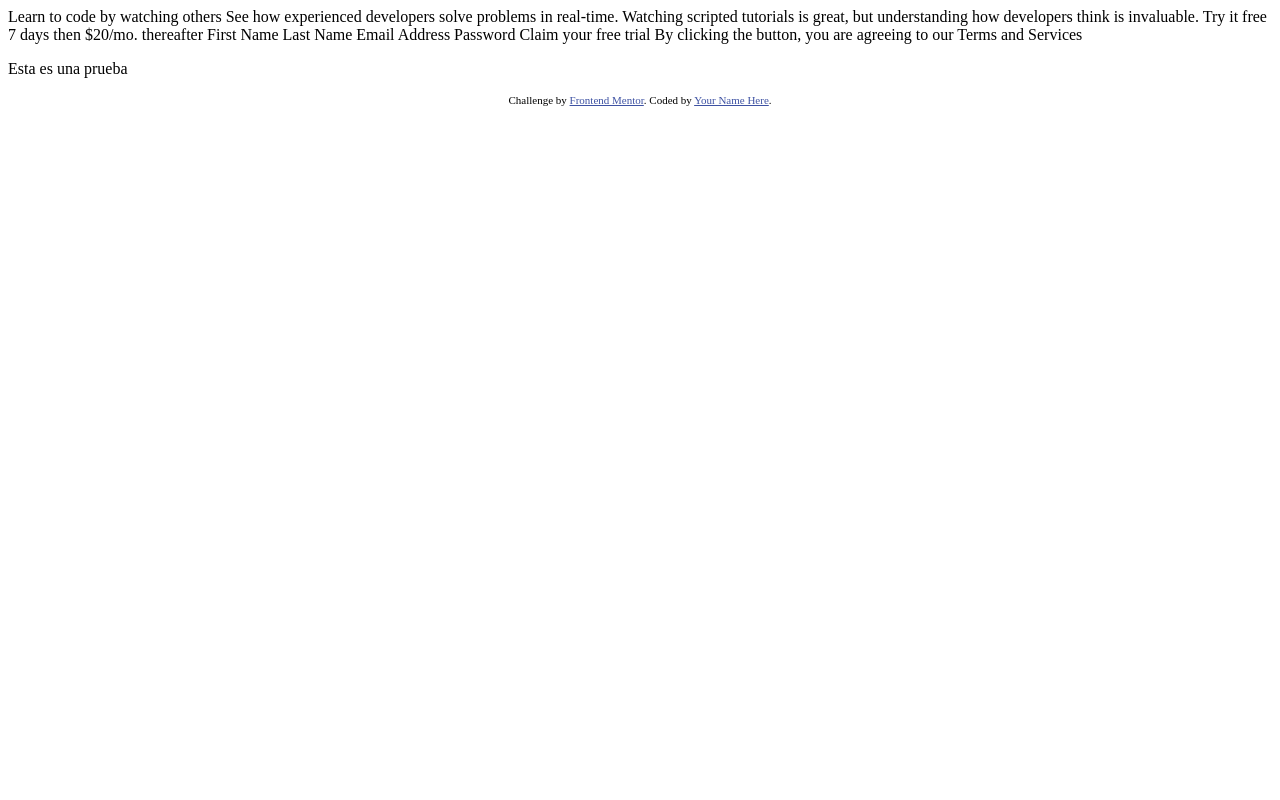
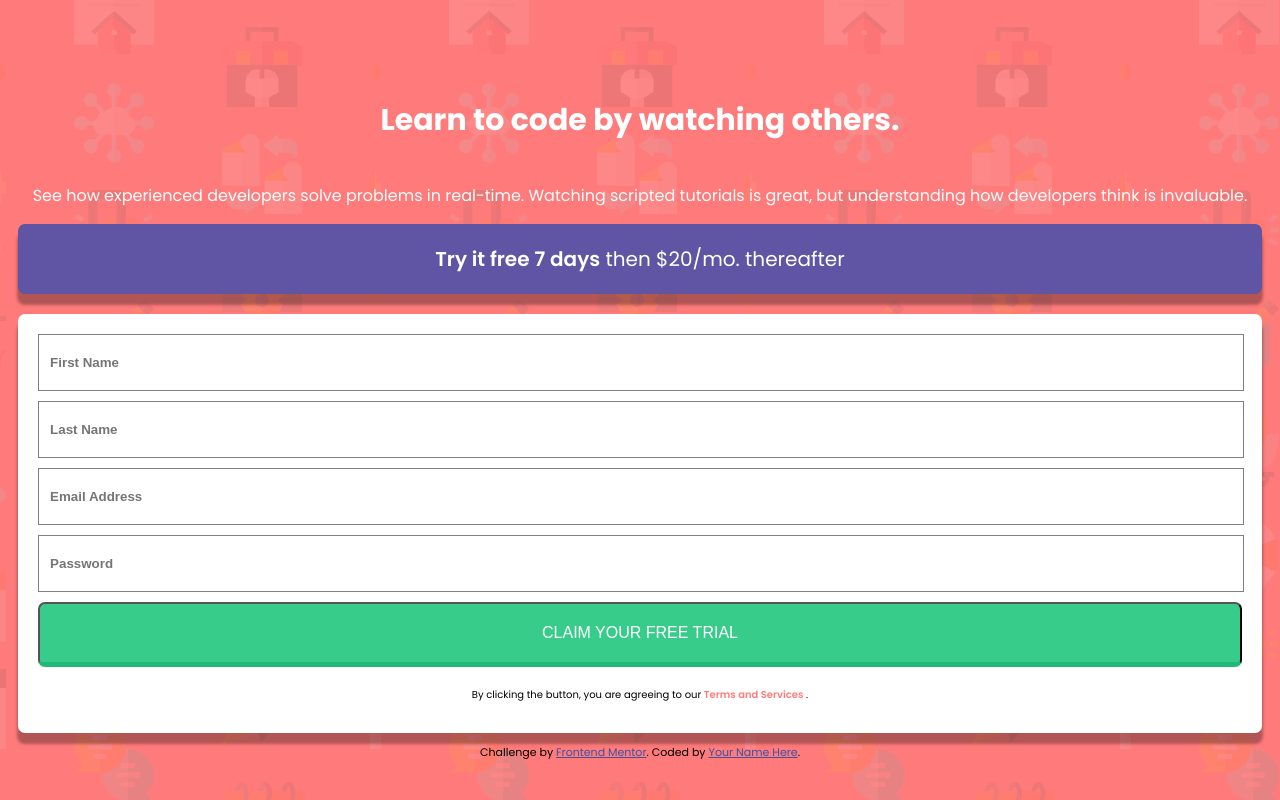
Before and after one commit to asaocano/PracticaDesarrolloWeb2, a plain HTML site: page intro-component-with-signup-form-master/index.html in a window 1280 px wide. Drawn offline with Linux system fonts and the light colour scheme.

Commit message:
Lista versión móvil

```diff
--- /dev/null
+++ b/intro-component-with-signup-form-master/css/styles.css
@@ -0,0 +1,98 @@
+:root {
+  --red: hsl(0, 100%, 74%);
+  --green: #37cc8a;
+  --blue: hsl(248, 32%, 49%);
+  --dark-blue: hsl(249, 10%, 26%);
+  --grayish-blue: hsl(246, 25%, 77%);
+  --dark-green: #20b978;
+}
+body {
+  background-image: url(../images/bg-intro-mobile.png);
+  background-color: var(--red);
+  background-attachment: fixed;
+  font-family: "Poppins", sans-serif;
+}
+
+.contenedor {
+  display: flex;
+  flex-direction: column;
+}
+.info {
+  text-align: center;
+  color: #fff;
+  margin-top: 50px;
+}
+#titulo {
+  font-size: 30px;
+  font-weight: 800;
+  padding: 10px 10px;
+  text-align: center;
+}
+#parrafo {
+  font-size: 16px;
+  padding: 0 5px;
+}
+
+.anuncio {
+  color: #fff;
+  background-color: var(--blue);
+  margin: 0 10px;
+  padding: 20px 70px;
+  text-align: center;
+  font-size: 20px;
+  margin-bottom: 20px;
+  border-radius: 7px;
+  -webkit-box-shadow: 0px 10px 3px 1px rgba(0, 0, 0, 0.3);
+  -moz-box-shadow: 0px 10px 3px 1px rgba(0, 0, 0, 0.3);
+  box-shadow: 0px 10px 3px 1px rgba(0, 0, 0, 0.3);
+}
+.anuncio span {
+  font-weight: 600;
+}
+.formulario {
+  display: flex;
+  flex-direction: column;
+  margin: 0 10px;
+  padding: 20px 20px;
+  background-color: #fff;
+  border-radius: 7px;
+  -webkit-box-shadow: 0px 10px 3px 1px rgba(0, 0, 0, 0.3);
+  -moz-box-shadow: 0px 10px 3px 1px rgba(0, 0, 0, 0.3);
+  box-shadow: 0px 10px 3px 1px rgba(0, 0, 0, 0.3);
+}
+
+.forma input {
+  width: 100%;
+  margin-bottom: 10px;
+  padding: 20px 0px;
+  border: 1px solid gray;
+  color: #000;
+  font-weight: 600;
+  text-transform: capitalize;
+}
+.button input {
+  background-color: var(--green);
+  border-bottom: 5px solid var(--dark-green);
+  width: 100%;
+  margin-bottom: 10px;
+  padding: 20px 0px;
+  text-transform: uppercase;
+  font-size: 16px;
+  font-weight: 500;
+  color: #fff;
+  border-radius: 7px;
+  transition: all 0.3s ease-in-out;
+}
+.button input:hover {
+  transform: scale(1.1);
+  cursor: pointer;
+}
+.formulario p {
+  font-size: 10px;
+  text-align: center;
+  padding: 0 30px;
+}
+.formulario p span {
+  font-weight: 600;
+  color: var(--red);
+}
--- a/intro-component-with-signup-form-master/index.html
+++ b/intro-component-with-signup-form-master/index.html
@@ -1,13 +1,21 @@
 <!DOCTYPE html>
 <html lang="en">
-
   <head>
-  <meta charset="UTF-8">
-  <meta name="viewport" content="width=device-width, initial-scale=1.0">
+    <meta charset="UTF-8" />
+    <meta name="viewport" content="width=device-width, initial-scale=1.0" />
     <!-- displays site properly based on user's device -->
 
-  <link rel="icon" type="image/png" sizes="32x32" href="./images/favicon-32x32.png">
-
+    <link
+      rel="icon"
+      type="image/png"
+      sizes="32x32"
+      href="./images/favicon-32x32.png"
+    />
+    <link rel="stylesheet" href="css/styles.css" />
+    <link
+      href="https://fonts.googleapis.com/css?family=Poppins:400,500,600,700&display=swap"
+      rel="stylesheet"
+    />
     <title>Frontend Mentor | Intro component with sign up form</title>
 
     <!-- Feel free to remove these styles or customise in your own stylesheet 👍 -->
@@ -24,29 +32,55 @@
   </head>
 
   <body>
+    <div class="contenedor">
+      <div class="info">
+        <p id="titulo">Learn to code by watching others.</p>
+        <p id="parrafo">
+          See how experienced developers solve problems in real-time. Watching
+          scripted tutorials is great, but understanding how developers think is
+          invaluable.
+        </p>
+      </div>
 
-  Learn to code by watching others
+      <div class="contenedor-form">
+        <div class="anuncio">
+          <span>Try it free 7 days</span> then $20/mo. thereafter
+        </div>
+        <div class="formulario">
+          <div class="forma">
+            <input type="text" name="" id="" placeholder="   First name" />
+          </div>
 
-  See how experienced developers solve problems in real-time. Watching scripted tutorials is great,
-  but understanding how developers think is invaluable.
+          <div class="forma">
+            <input type="text" name="" id="" placeholder="   Last name" />
+          </div>
 
-  Try it free 7 days then $20/mo. thereafter
+          <div class="forma">
+            <input type="email" name="" id="" placeholder="   Email address" />
+          </div>
 
-  First Name
-  Last Name
-  Email Address
-  Password
+          <div class="forma">
+            <input type="password" name="" id="" placeholder="   Password" />
+          </div>
 
-  Claim your free trial
+          <div class="button">
+            <input type="submit" value="Claim your free trial" />
+          </div>
+          <p>
+            By clicking the button, you are agreeing to our
+            <span>Terms and Services</span> .
+          </p>
+        </div>
+      </div>
+    </div>
 
-  By clicking the button, you are agreeing to our Terms and Services
-  <p>Esta es una prueba</p>
     <footer>
       <p class="attribution">
-      Challenge by <a href="https://www.frontendmentor.io?ref=challenge" target="_blank">Frontend Mentor</a>.
-      Coded by <a href="#">Your Name Here</a>.
+        Challenge by
+        <a href="https://www.frontendmentor.io?ref=challenge" target="_blank"
+          >Frontend Mentor</a
+        >. Coded by <a href="#">Your Name Here</a>.
       </p>
     </footer>
   </body>
-
 </html>
```
Lines whose indentation alone changed are shown as unchanged.
